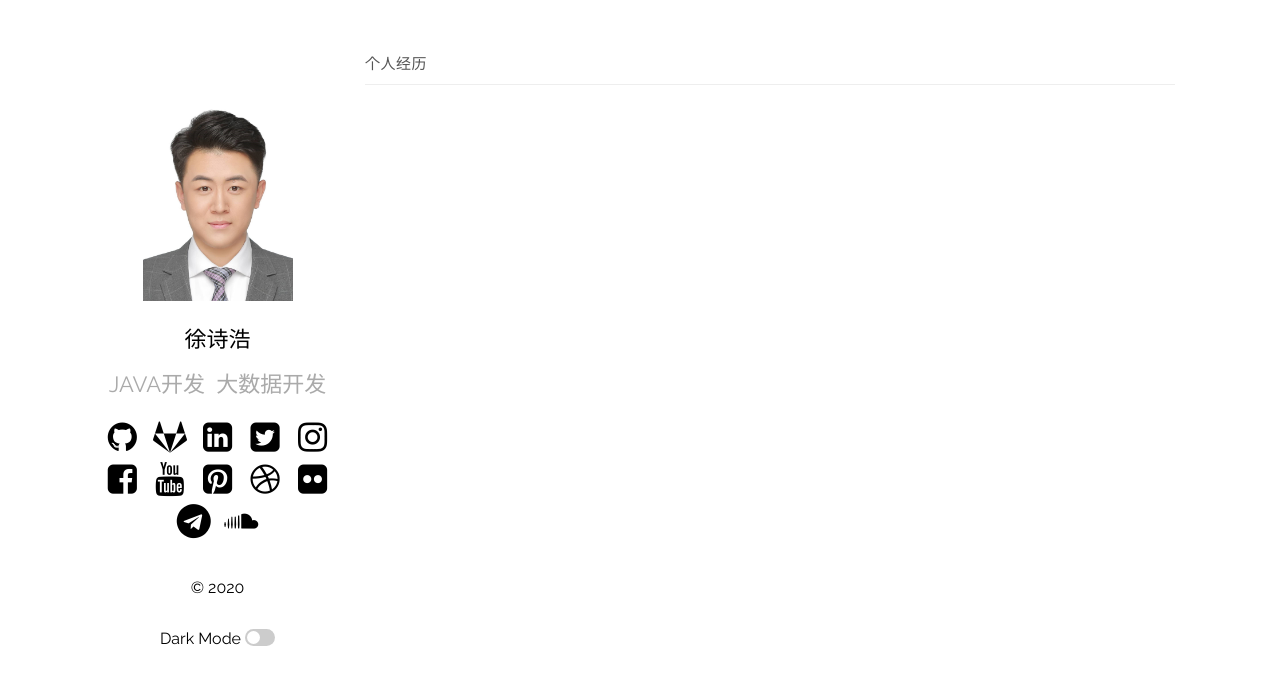
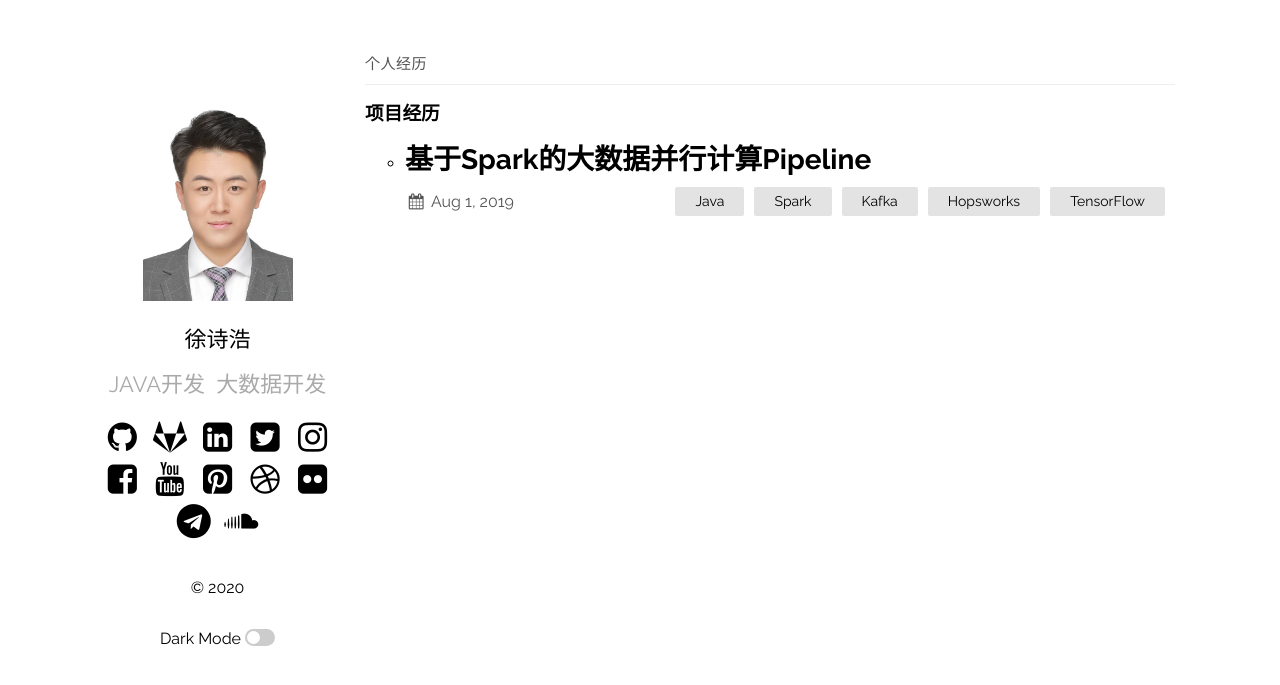
Before and after one commit to xushihao/xushihao.github.io, a Jekyll site: the page built from index.md, in a window 1280 px wide. Shown: the top 685 px of the page. Built offline with Jekyll 4.4.1, drawn with Linux system fonts in a browser that asks for light colours.

Commit message:
Update 2019-08-01-kth.markdown

```diff
--- a/_posts/2019-08-01-kth.markdown
+++ b/_posts/2019-08-01-kth.markdown
@@ -3,6 +3,7 @@ layout: post
 title:  "基于Spark的大数据并行计算Pipeline"
 date:   2019-08-01 21:03:36 +0530
 categories: Java Spark Kafka Hopsworks TensorFlow
+tag: "项目经历"
 ---
 项目描述：项目基于实验室自主研发的Hopswork分布式计算平台，在HopsFS 分布式文件系统上运行。主要用于端到端的大数据分析、机器学习的工作流程框架。 通过Python编写的管道项目，编写数据挖掘、深度学习等相关算法，以Airflow DAG的形式运行在计算平台上，包括数据收集、数据清洗、模型训练优化、模型部署、性能监控等一系列处理步骤.
 
```
